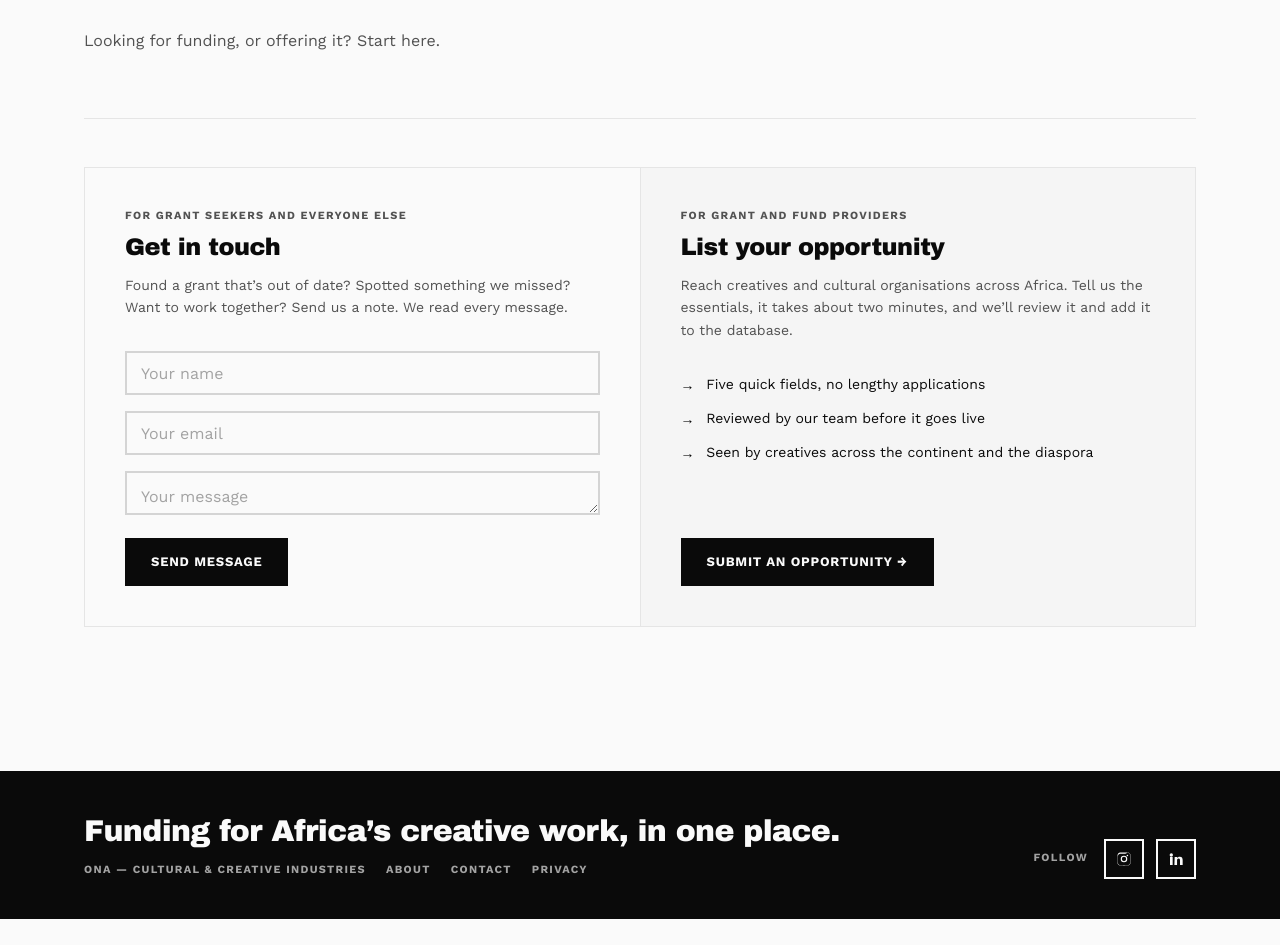
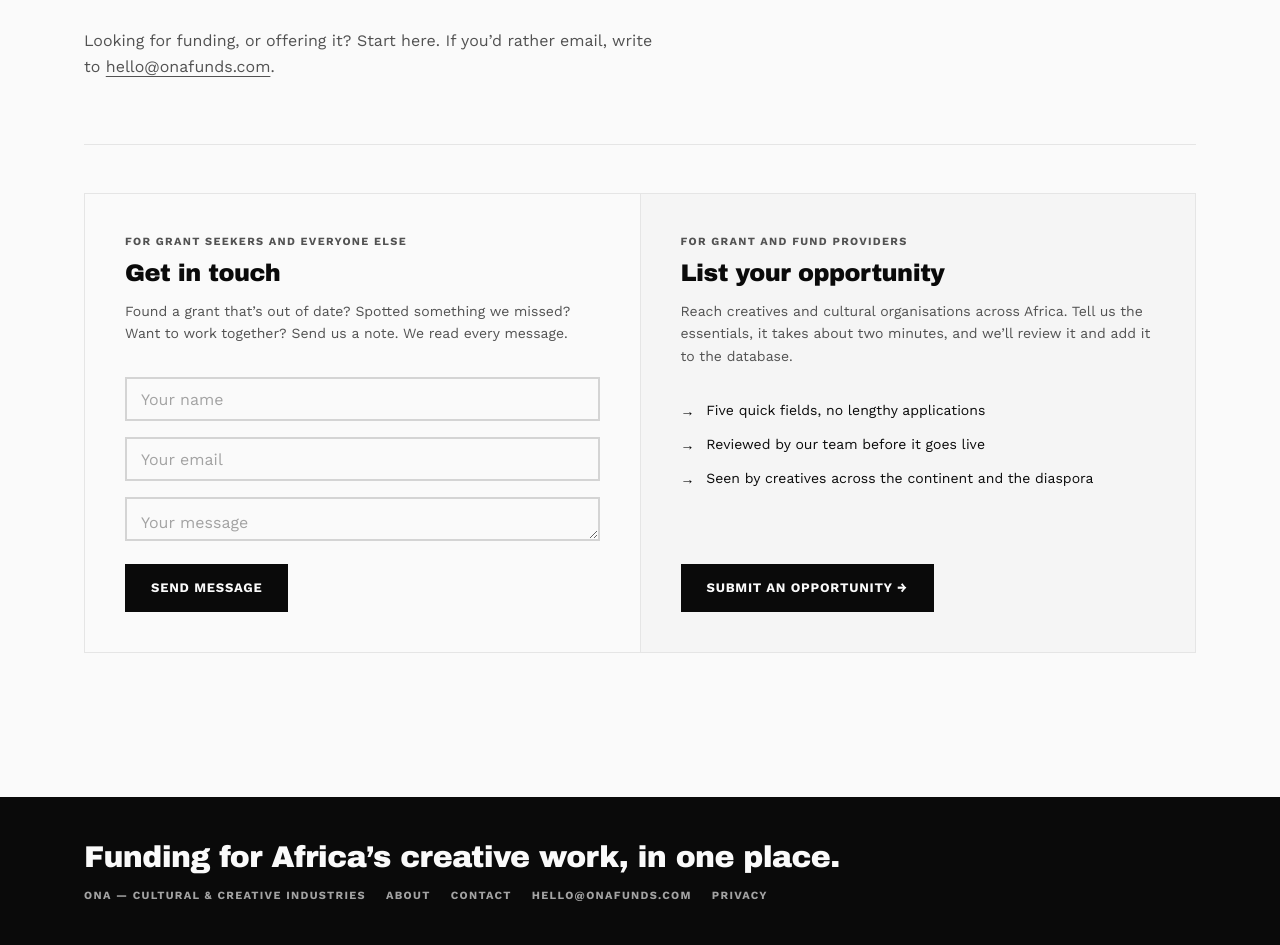
Before and after one commit to OnaAfricaCCI/ONAAFRICACCI, a Next.js app: page /contact in a window 1280 px wide. Shown: the part 209-1154 px from the top of the page. Before the commit the page ends 1128 px from the top, so only its background shows below. Built offline with nearby package versions, Linux system fonts and the light colour scheme; no server answers.

Commit message:
Contact routes: hide social icons until real URLs exist, add hello@onafunds.com to footer and contact page

```diff
--- a/app/contact/page.tsx
+++ b/app/contact/page.tsx
@@ -45,7 +45,15 @@ export default function ContactPage() {
           Talk to us.
         </h1>
         <p className="mt-5 max-w-xl text-base leading-relaxed text-[var(--ink-soft)]">
-          Looking for funding, or offering it? Start here.
+          Looking for funding, or offering it? Start here. If you&rsquo;d rather email,
+          write to{' '}
+          <a
+            href="mailto:hello@onafunds.com"
+            className="underline underline-offset-4 hover:text-[var(--accent)]"
+          >
+            hello@onafunds.com
+          </a>
+          .
         </p>
       </section>
 
--- a/app/layout.tsx
+++ b/app/layout.tsx
@@ -8,11 +8,14 @@ import ThemeToggle, { THEME_INIT_SCRIPT } from "./components/ThemeToggle";
 import { SITE_URL, SITE_NAME, SITE_TITLE, SITE_DESCRIPTION, SITE_DEFINITION } from "@/lib/site";
 import "./globals.css";
 
-// TODO: replace with the real Ona profile URLs
+// Real Ona profile URLs. Leave a value empty ("") and that icon is hidden
+// rather than sending people to a platform's homepage.
 const SOCIAL = {
-  instagram: "https://www.instagram.com/",
-  linkedin: "https://www.linkedin.com/",
+  instagram: "",
+  linkedin: "",
 };
+
+const CONTACT_EMAIL = "hello@onafunds.com";
 
 const display = Archivo_Black({
   variable: "--font-display",
@@ -132,6 +135,12 @@ export default function RootLayout({
                 <Link href="/contact" className="transition-colors hover:text-[var(--accent)]">
                   Contact
                 </Link>
+                <a
+                  href={`mailto:${CONTACT_EMAIL}`}
+                  className="transition-colors hover:text-[var(--accent)]"
+                >
+                  {CONTACT_EMAIL}
+                </a>
                 <Link href="/privacy" className="transition-colors hover:text-[var(--accent)]">
                   Privacy
                 </Link>
@@ -139,9 +148,12 @@ export default function RootLayout({
             </div>
 
             <div className="flex items-center gap-3">
-              <span className="mr-1 hidden text-[11px] font-bold uppercase tracking-[0.12em] text-[var(--ink-3)] sm:inline">
-                Follow
-              </span>
+              {(SOCIAL.instagram || SOCIAL.linkedin) && (
+                <span className="mr-1 hidden text-[11px] font-bold uppercase tracking-[0.12em] text-[var(--ink-3)] sm:inline">
+                  Follow
+                </span>
+              )}
+              {SOCIAL.instagram && (
               <a
                 href={SOCIAL.instagram}
                 target="_blank"
@@ -155,6 +167,8 @@ export default function RootLayout({
                   <circle cx="17.1" cy="6.9" r="1.15" />
                 </svg>
               </a>
+              )}
+              {SOCIAL.linkedin && (
               <a
                 href={SOCIAL.linkedin}
                 target="_blank"
@@ -166,6 +180,7 @@ export default function RootLayout({
                   <path d="M4.98 3.5a2.5 2.5 0 11-.02 5 2.5 2.5 0 01.02-5zM3 9h4v12H3zM10 9h3.8v1.65h.05c.53-1 1.83-2.05 3.75-2.05C21.3 8.6 22 10.9 22 14.05V21h-4v-6.2c0-1.48-.03-3.38-2.05-3.38-2.06 0-2.37 1.6-2.37 3.27V21h-4z" />
                 </svg>
               </a>
+              )}
             </div>
           </div>
         </footer>
```
